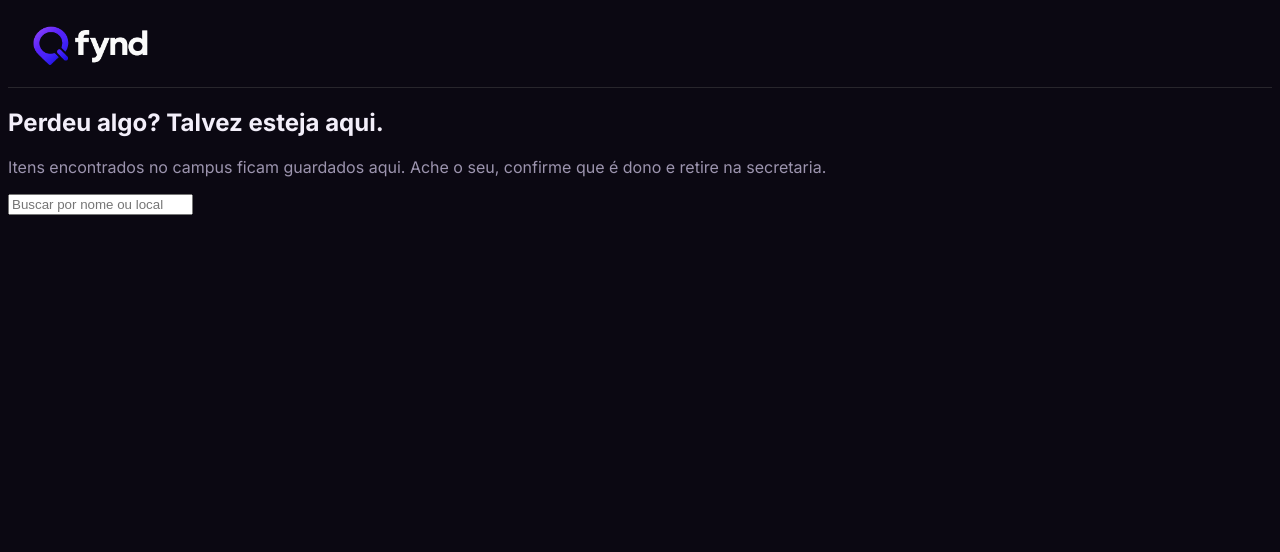
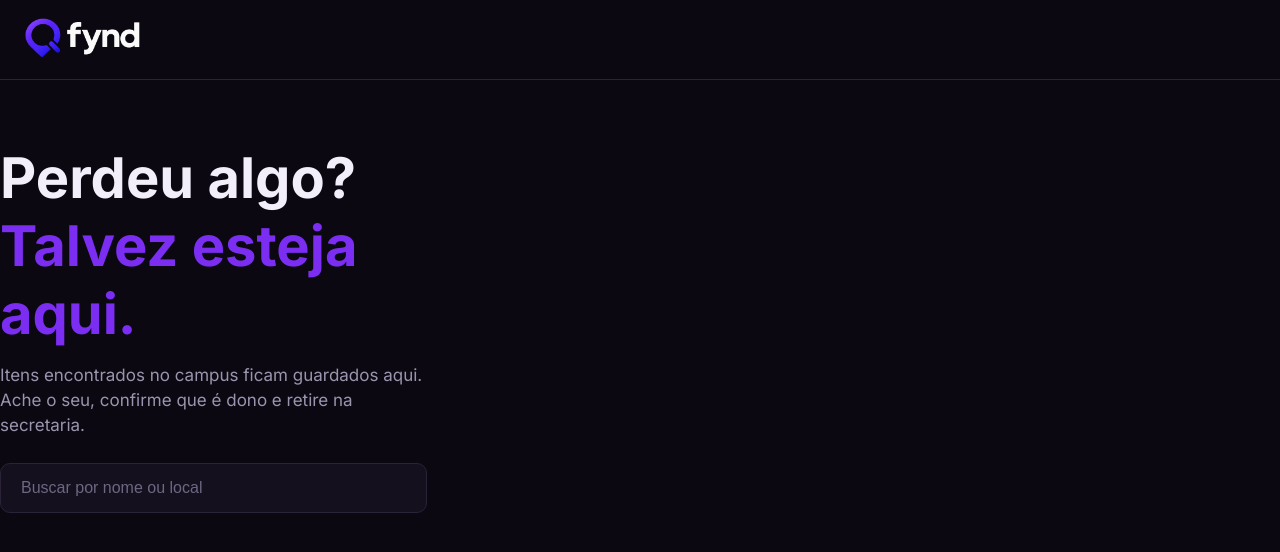
Before and after one commit to RafaelQueirozViana/fynd-web-frontend, a React (Vite) app in the folder fynd-web-frontend/: page / in a window 1280 px wide. Shown: the top 552 px of the page. Built offline with nearby package versions, Linux system fonts and the light colour scheme.

Commit message:
feat: created home page textbox with search input component

```diff
--- a/fynd-web-frontend/src/App.jsx
+++ b/fynd-web-frontend/src/App.jsx
@@ -2,6 +2,7 @@ import { useState } from 'react'
 import Header from './Components/Header/Header'
 import "./global.css"
 import Home from './Pages/Home/Home'
+import FilterContainer from './Components/Filters/FilterContainer'
 
 
 
@@ -15,6 +16,7 @@ function App() {
       <Home/>
 
 
+
     </div>
 
     </>
--- a/fynd-web-frontend/src/Components/Filters/FilterContainer.jsx
+++ b/fynd-web-frontend/src/Components/Filters/FilterContainer.jsx
@@ -1,8 +1,13 @@
 import React from 'react'
 import "./filter.css"
+import FilterItem from './FilterItem';
 
-export default function FilterContainer() {
+
+export default function FilterContainer({filtersArray}) {
   return (
-    <div>FilterContainer</div>
+   <ul className='filter-container'>
+    <li><FilterItem category="Todas"/></li>
+
+   </ul>
   )
 }
--- a/fynd-web-frontend/src/Components/Filters/FilterItem.jsx
+++ b/fynd-web-frontend/src/Components/Filters/FilterItem.jsx
@@ -1,7 +1,7 @@
 import React from 'react'
 
-export default function FilterItem() {
+export default function FilterItem({category}) {
   return (
-    <div>FilterItem</div>
+    <button className='filter-item'>{category}</button>
   )
 }
--- a/fynd-web-frontend/src/Components/Filters/filter.css
+++ b/fynd-web-frontend/src/Components/Filters/filter.css
@@ -0,0 +1,19 @@
+.filter-item {
+    padding: 10px 18px;
+    background-color: var(--card-background);
+    color: var(--paragraph-color);
+    border-radius: 20px;
+
+
+}
+
+.filter-item.selected {
+    background-color: var(--main-purple);
+    color: #fff;
+}
+
+.filter-container {
+    display: flex;
+    flex-wrap: wrap;
+    gap: 10px;
+}
--- a/fynd-web-frontend/src/Components/SearchInput/SearchInput.jsx
+++ b/fynd-web-frontend/src/Components/SearchInput/SearchInput.jsx
@@ -1,7 +1,8 @@
 import React from 'react'
+import "./searchInput.css"
 
 export default function SearchInput() {
   return (
-       <input type="text" placeholder='Buscar por nome ou local' />
+       <input type="text" placeholder='Buscar por nome ou local' className='search-input' />
   )
 }
--- /dev/null
+++ b/fynd-web-frontend/src/Components/SearchInput/searchInput.css
@@ -0,0 +1,16 @@
+.search-input {
+    color: var(--paragraph-color);
+    background-color: var(--card-background);
+    border: none;
+    border-radius: 10px;
+    border: 1px solid #2A2338;
+    padding: 0 20px;
+    font-size: 16px;
+
+    height: 50px;
+    width: 100%
+}
+
+.search-input::placeholder {
+  color: #6E6683;
+}
--- a/fynd-web-frontend/src/Pages/Home/Home.jsx
+++ b/fynd-web-frontend/src/Pages/Home/Home.jsx
@@ -1,21 +1,25 @@
 import React from 'react';
 import "./home.css";
 import SearchInput from '../../Components/SearchInput/SearchInput';
+import FilterContainer from '../../Components/Filters/FilterContainer';
+
+
+const categoriesList = ['Todas', 'Eletrônicos', 'Documentos', 'Roupas', 'Acessórios', 'Chaves', 'Bolsas e mochilas', 'Outros'];
 
 
 export default function Home() {
   return (
-    <section>
+    <>
+    <section className='home-section'>
     <div className="text-box">
-      <h1>Perdeu algo? <span className='highlighted-title'>Talvez esteja aqui.</span> </h1>
+      <h1>Perdeu algo? <br /> <span className='highlighted-title'>Talvez esteja aqui.</span> </h1>
       <p>Itens encontrados no campus ficam guardados aqui. Ache o seu, confirme que é dono e retire na secretaria.</p>
+    <SearchInput/>
     </div>
+    </section>
 
-    <SearchInput/>
-    <div className="filters-container">
+    </>
 
-    </div>
 
-    </section>
   )
 }
--- a/fynd-web-frontend/src/Pages/Home/home.css
+++ b/fynd-web-frontend/src/Pages/Home/home.css
@@ -1,3 +1,34 @@
-h1 {
+
+
+.home-section {
+    display: grid;
+    grid-template-columns: 1fr 2fr;
+    padding-top: 4rem;
+}
+
+.home-section  h1 {
     color: var(--title-color);
+    font-size: 3.5rem;
 }
+
+.home-section .text-box {
+    display: grid;
+    gap: 15px;
+}
+
+.text-box .highlighted-title {
+    color: var(--main-purple);
+}
+
+.home-section .text-box .search-input {
+    margin-top: 10px;
+}
+
+.home-section .text-box p {
+    line-height: 25px;
+    font-size: 17px;
+}
+
+.filter-container {
+    margin: 20px 0;
+}
--- a/fynd-web-frontend/src/global.css
+++ b/fynd-web-frontend/src/global.css
@@ -4,8 +4,15 @@
     --main-purple: #7B2EF2;
     --paragraph-color: #9C94AE;
     --background-website: #0B0812;
+    --card-background: #14101E;
     --title-color: #F3EFFA;
-    --page-width: 1800px;
+    --page-width: 1600px;
+}
+
+* {
+    margin: 0;
+    padding: 0;
+    box-sizing: border-box;
 }
 
 body {
@@ -22,3 +29,12 @@ body {
 h1,p {
     color: var(--paragraph-color);
 }
+
+p,button {
+    font-size: 16px;
+}
+
+button {
+    border: none;
+    cursor: pointer;
+}
```
